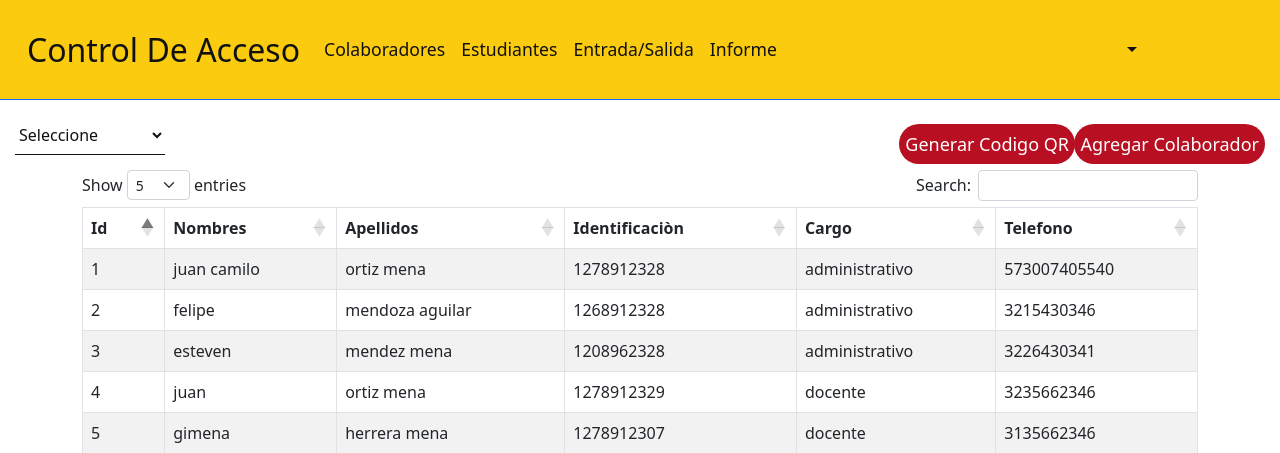
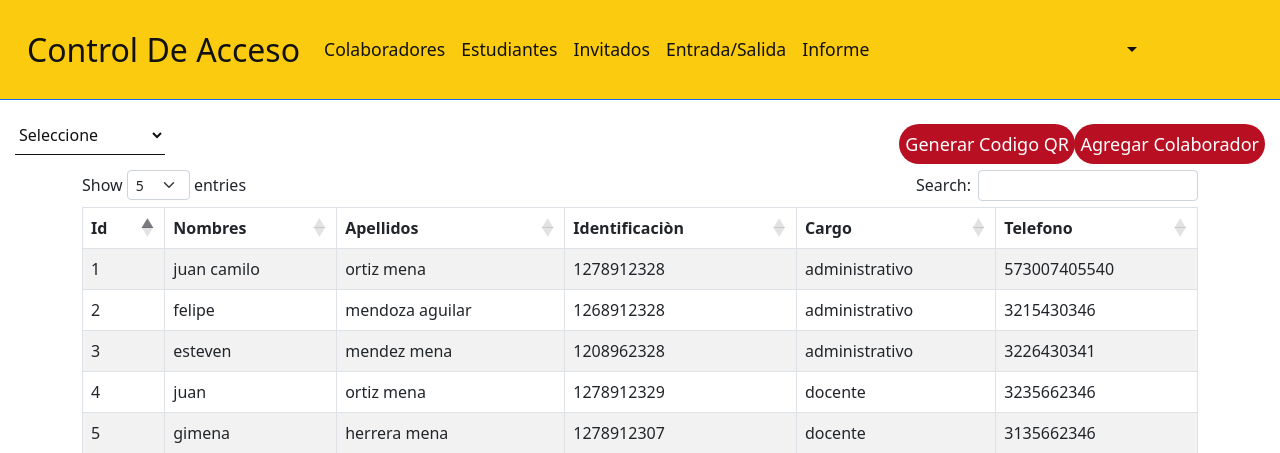
Before and after one commit to jhsmu/control_de_acceso, a PHP site: page /colaboradores.php in a window 1280 px wide. Shown: the top 453 px of the page. Run offline with PHP 8.4, Linux system fonts and the light colour scheme; data comes from the database, SQL or seed files in the repository; some libraries are stand-ins or nearby versions.

Commit message:
Add files via upload

```diff
--- a/componentes/header.php
+++ b/componentes/header.php
@@ -18,9 +18,9 @@
                 <ul class="navbar-nav ml-auto" id="nav1">
                     <li class="nav-item"><a href="./colaboradores.php" class="nav-link">Colaboradores</a></li>
                     <li class="nav-item"><a href="./estudiantes.php" class="nav-link">Estudiantes</a></li>
+                    <li class="nav-item"><a href="./invitado.php" class="nav-link">Invitados</a></li>
                     <li class="nav-item"><a href="./entrad-salida.php" class="nav-link">Entrada/Salida</a></li>
                     <li class="nav-item"><a href="./informe.php" class="nav-link">Informe</a></li>
-
                 </ul>
                 <ul class="navbar-nav ms-auto">
                     <li class="dropdown">
```
